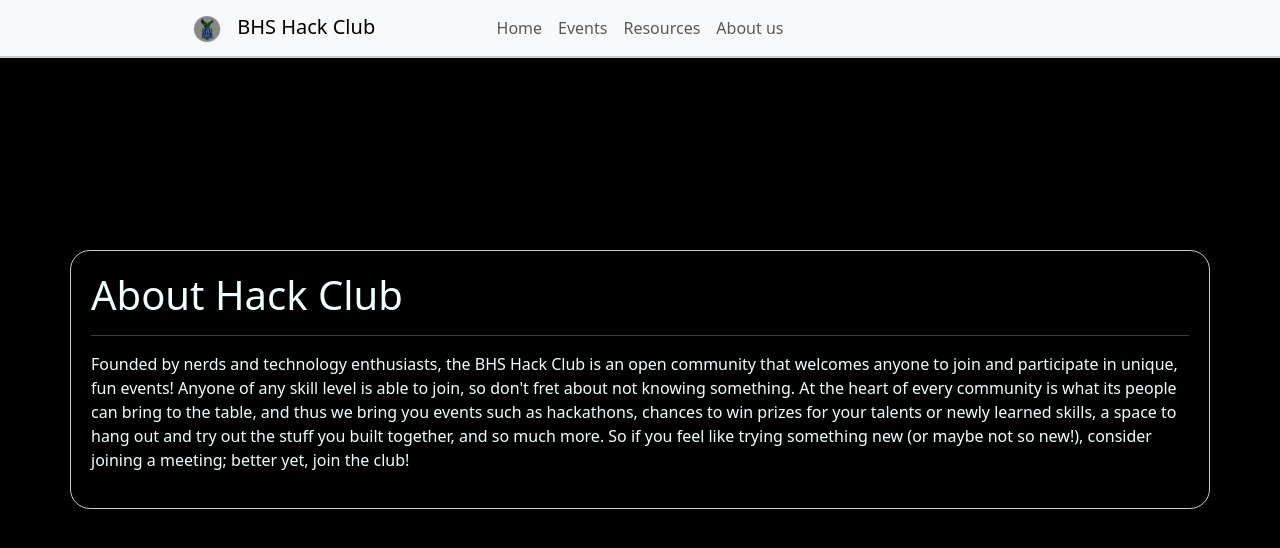
After one commit to TheRealMopcornPuncher/BHSHACKCLUB, a Flask app: page /about in a window 1280 px wide. The commit adds this page. Shown: the top 548 px of the page. Run offline with Flask 3, Linux system fonts and the light colour scheme; some libraries are stand-ins or nearby versions.

Commit message:
Finish homepage, about page, add routes

```diff
--- a/app.py
+++ b/app.py
@@ -5,3 +5,15 @@ app = Flask(__name__)
 @app.route("/")
 def hello_world():
     return render_template("index.html")
+
+@app.route("/about")
+def about():
+    return render_template("about.html")
+
+@app.route("/resources")
+def resources():
+    return render_template("resources.html")
+
+@app.route("/events")
+def events():
+    return render_template("events.html")
--- a/static/customized.css
+++ b/static/customized.css
@@ -25,6 +25,10 @@ body {
   flex-direction: column;
 }
 
+body{
+  background-color: #000000;
+}
+
 #three-container {
   position: fixed;
   top: 0;
--- /dev/null
+++ b/templates/about.html
@@ -0,0 +1,15 @@
+{% extends "layout.html" %}
+
+{% block title %}About Us!{% endblock %}
+
+{% block content %}
+<div class="container" style="margin-top: 15%; margin-bottom: 20px; padding: 20px; border: 1px solid #ccc; border-radius: 20px; color:azure;">
+    <h1>About Hack Club</h1>
+    <hr>
+    <p>Founded by nerds and technology enthusiasts, the BHS Hack Club is an open community that welcomes anyone to join and participate
+    in unique, fun events! Anyone of any skill level is able to join, so don't fret about not knowing something. At the heart of
+    every community is what its people can bring to the table, and thus we bring you events such as hackathons, chances to win
+    prizes for your talents or newly learned skills, a space to hang out and try out the stuff you built together, and so much more. So if
+    you feel like trying something new (or maybe not so new!), consider joining a meeting; better yet, join the club!</p>
+</div>
+{% endblock %}
--- a/templates/layout.html
+++ b/templates/layout.html
@@ -25,16 +25,16 @@
         <div class="collapse navbar-collapse justify-content-center custom-nav-container" id="navbarNav">
             <ul class="navbar-nav">
                 <li class="nav-item">
-                    <a class="nav-link" href="#">Home</a>
+                    <a class="nav-link" href="/">Home</a>
                 </li>
                 <li class="nav-item">
-                    <a class="nav-link" href="#">Events</a>
+                    <a class="nav-link" href="/events">Events</a>
                 </li>
                 <li class="nav-item">
-                    <a class="nav-link" href="#">Resources</a>
+                    <a class="nav-link" href="/resources">Resources</a>
                 </li>
                 <li class="nav-item">
-                    <a class="nav-link" href="#">About us</a>
+                    <a class="nav-link" href="/about">About us</a>
                 </li>
             </ul>
         </div>
```
Also changed, not shown: templates/events.html (added, +7 -0 lines), templates/index.html (+8 -6 lines), templates/resources.html (added, +7 -0 lines).
